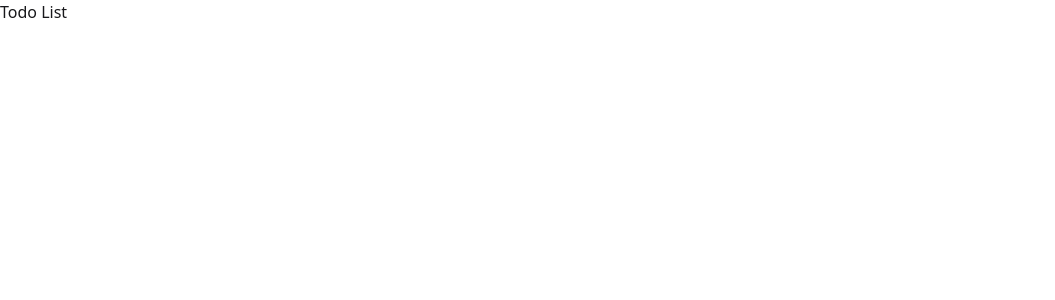
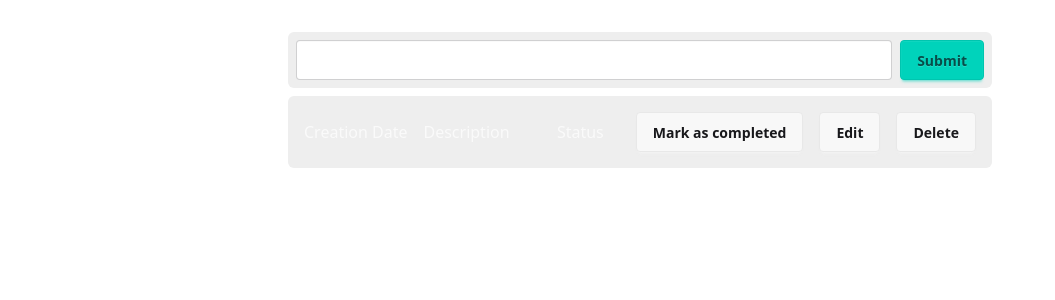
Before and after one commit to rowphant/TodoList, a Vue app: page / in a window 1280 px wide. Shown: the top 300 px of the page, without its empty margins (0-1055 px from the left). Built offline with nearby package versions, Linux system fonts and the light colour scheme.

Commit message:
First draw

```diff
--- a/src/App.vue
+++ b/src/App.vue
@@ -1,7 +1,42 @@
-<script setup lang="ts">
-
-</script>
-
+<script setup lang="ts"></script>
 <template>
-  Todo List
+  <div class="mx-auto max-w-3xl p-8 text-white/70">
+    <div class="flex flex-col gap-2">
+      <!-- Task form -->
+      <div class="bg-base-300 rounded-md">
+        <form class="flex justify-center items-center gap-2 p-2">
+          <!-- <label class="label">
+            <span class="label-text">Task description</span>
+          </label> -->
+          <input
+            type="text"
+            placeholder="Task description"
+            class="grow input input-bordered"
+          />
+          <button type="submit" class="btn btn-accent">Submit</button>
+        </form>
+      </div>
+      <!-- Task list -->
+      <ul class="bg-base-300 rounded-md flex flex-col">
+        <!-- Task item -->
+        <li>
+          <div class="flex gap-4 p-2">
+            <!-- Task Content -->
+            <div class="grow flex items-center gap-4 p-2">
+              <div>Creation Date</div>
+              <div class="grow">Description</div>
+              <div>Status</div>
+            </div>
+            <!-- Task Actions -->
+            <div class="flex items-center gap-4 p-2">
+              <button class="btn">Mark as completed</button>
+              <button class="btn">Edit</button>
+              <button class="btn">Delete</button>
+            </div>
+          </div>
+        </li>
+      </ul>
+    </div>
+  </div>
 </template>
+<style scoped></style>
```
